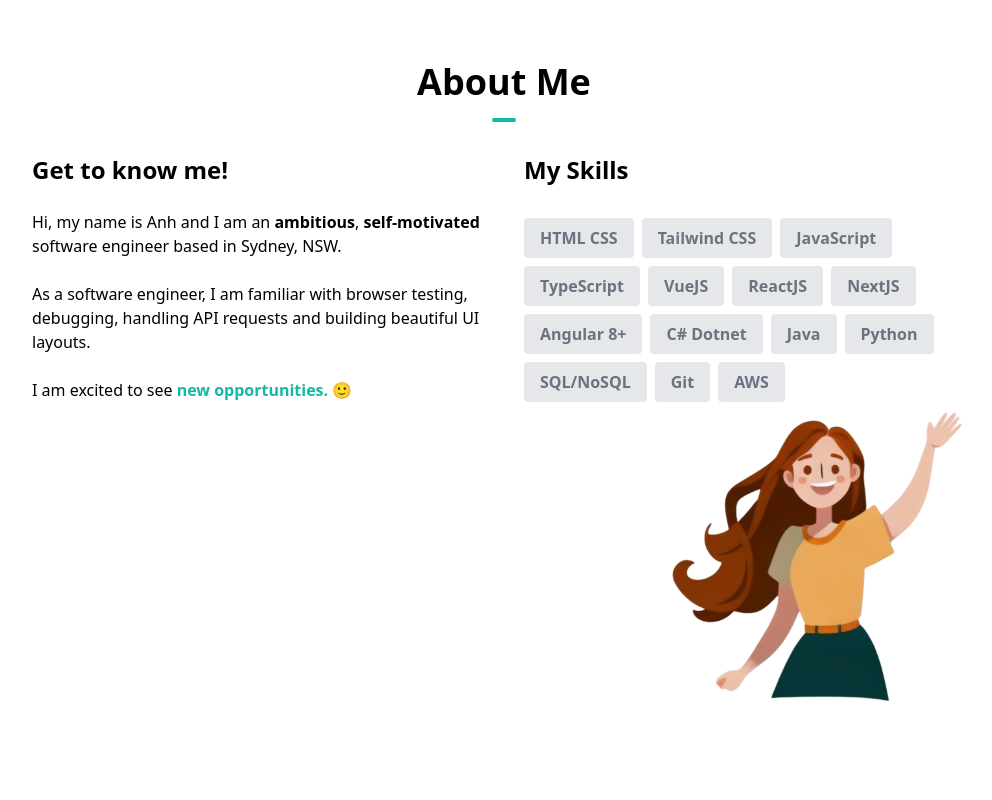
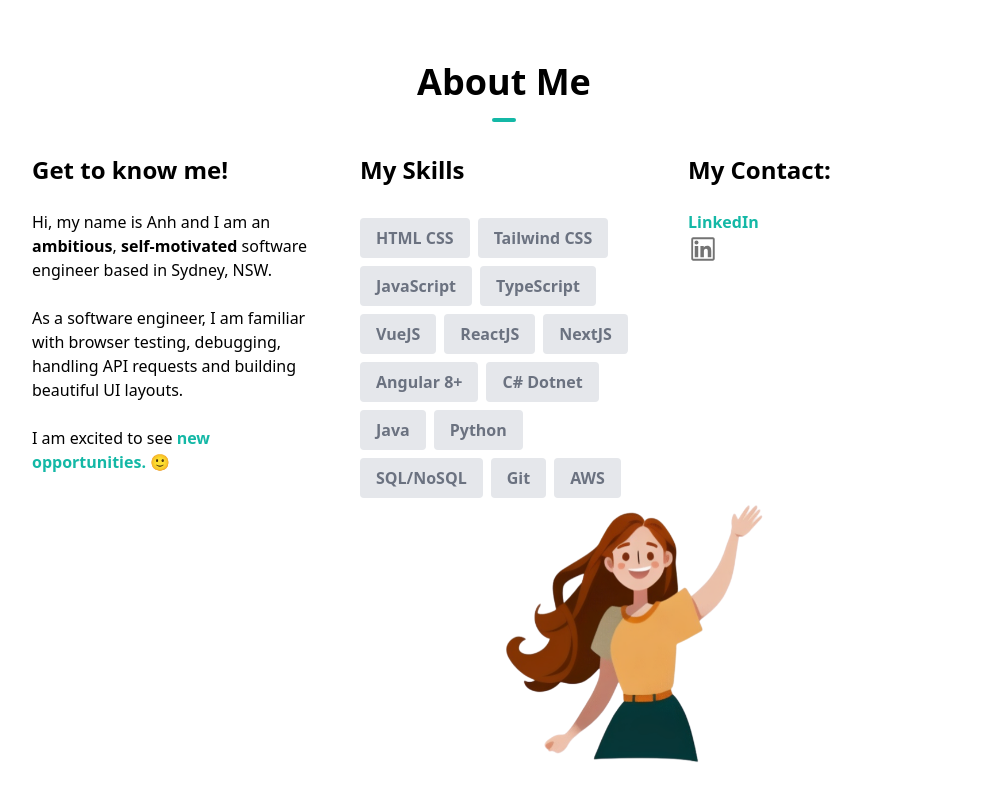
Before and after one commit to anh-nguyen20899/zoey-porfolio, a Next.js app: page / in a window 1280 px wide. Shown: the part 965-1765 px from the top of the page, without its empty margins (136-1128 px from the left). Built offline with nearby package versions, Linux system fonts and the light colour scheme.

Commit message:
Update LinkedInSection

```diff
--- a/components/AboutSection.tsx
+++ b/components/AboutSection.tsx
@@ -1,6 +1,9 @@
 import React from "react"
 import Image from "next/image"
-
+import {
+  AiOutlineGithub,
+  AiOutlineLinkedin,
+} from "react-icons/ai"
 const skills = [
   { skill: "HTML CSS" },
   { skill: "Tailwind CSS" },
@@ -71,6 +74,22 @@ const AboutSection = () => {
               className="hidden md:block md:relative md:bottom-4 md:left-32 md:z-0"
             />
           </div>
+          <div className="text-center md:w-1/2 md:text-left">
+            <h1 className="text-center text-2xl font-bold mb-6 md:text-left">My Contact: </h1>
+            <span className="font-bold text-teal-500"> LinkedIn </span>
+            <a
+              href="https://www.linkedin.com/in/anh-nguyen-54647b217/"
+              rel="noreferrer"
+              target="_blank"
+            >
+              <AiOutlineLinkedin
+                className="hover:-translate-y-1 transition-transform cursor-pointer text-neutral-500 dark:text-neutral-100"
+                size={30}
+              />
+            </a>
+
+          </div>
+
         </div>
       </div>
     </section>
```
